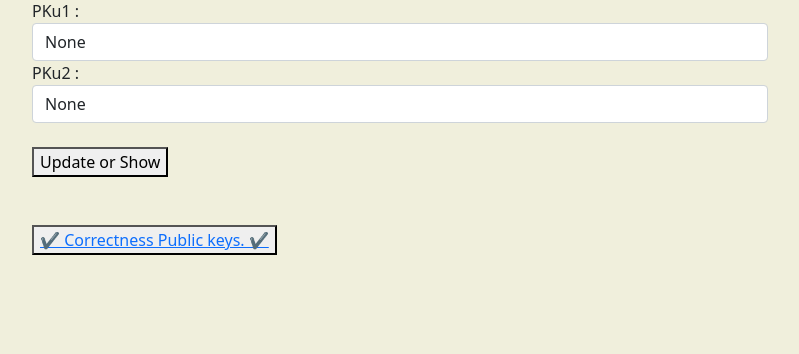
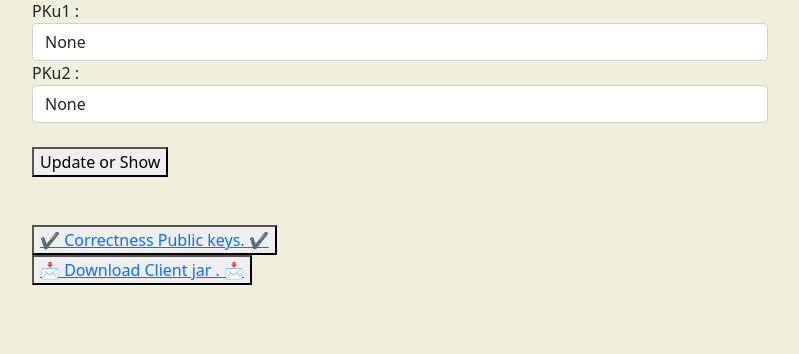
Before and after one commit to dnyaneshm36/cloundimg, a Django app: template cripto/templates/keys.html in a window 1280 px wide. Shown: the part 345-699 px from the top of the page, without its empty margins (335-1134 px from the left). Run offline with Django 3.2, Linux system fonts and the light colour scheme; the template is opened without the code that fills it: values that come from a table or form of the project are taken from there, others are empty; some libraries are stand-ins or nearby versions.

Commit message:
🐕🐕 added the jar file link  for downloading.  🐕🐕

```diff
--- a/cripto/templates/keys.html
+++ b/cripto/templates/keys.html
@@ -143,6 +143,9 @@
                <br>
                <br>
                <button ><a href="{% url 'correct' %}"> ✔  Correctness Public keys. ✔</a></button>
+               <br>
+               <button ><a href="https://encriptedfiles.blob.core.windows.net/media/clpkes project.zip" download> 📩  Download Client jar . 📩</a></button>
+
         </dev>
         </dev>
 
```
